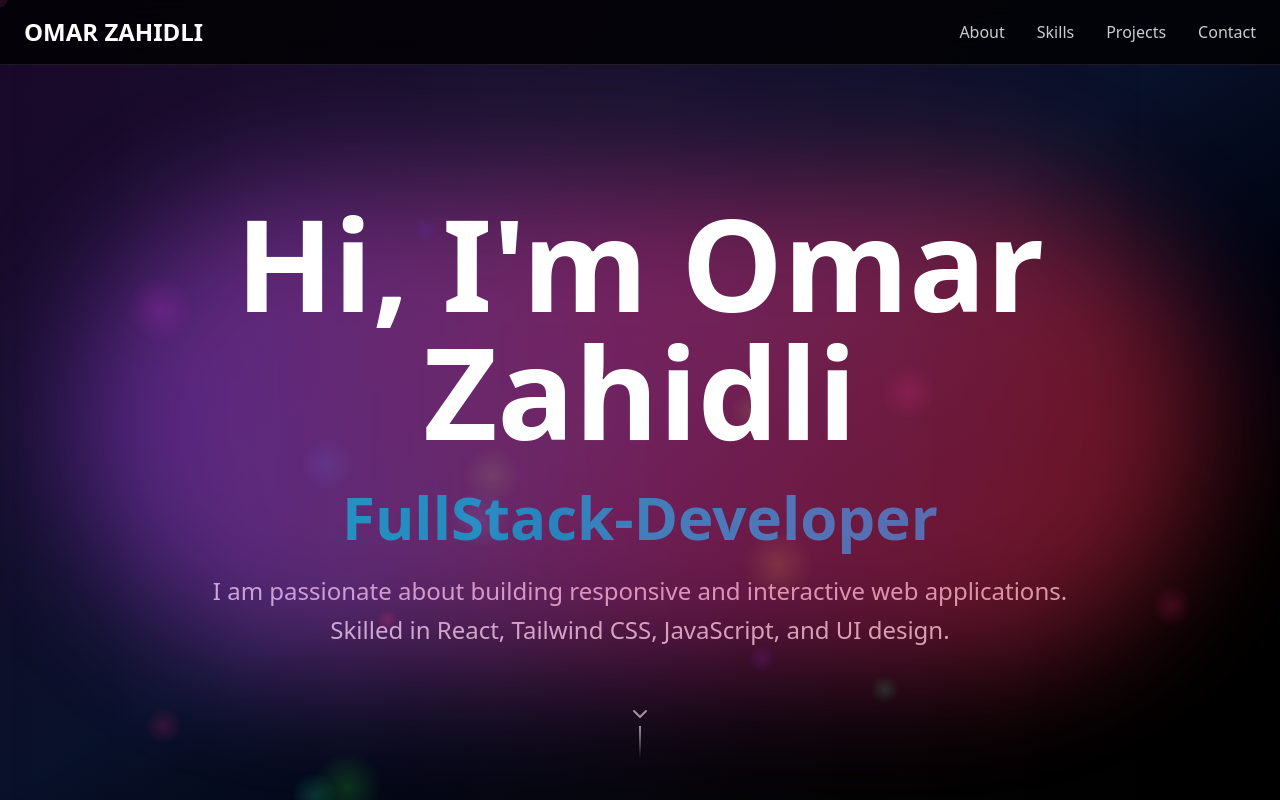
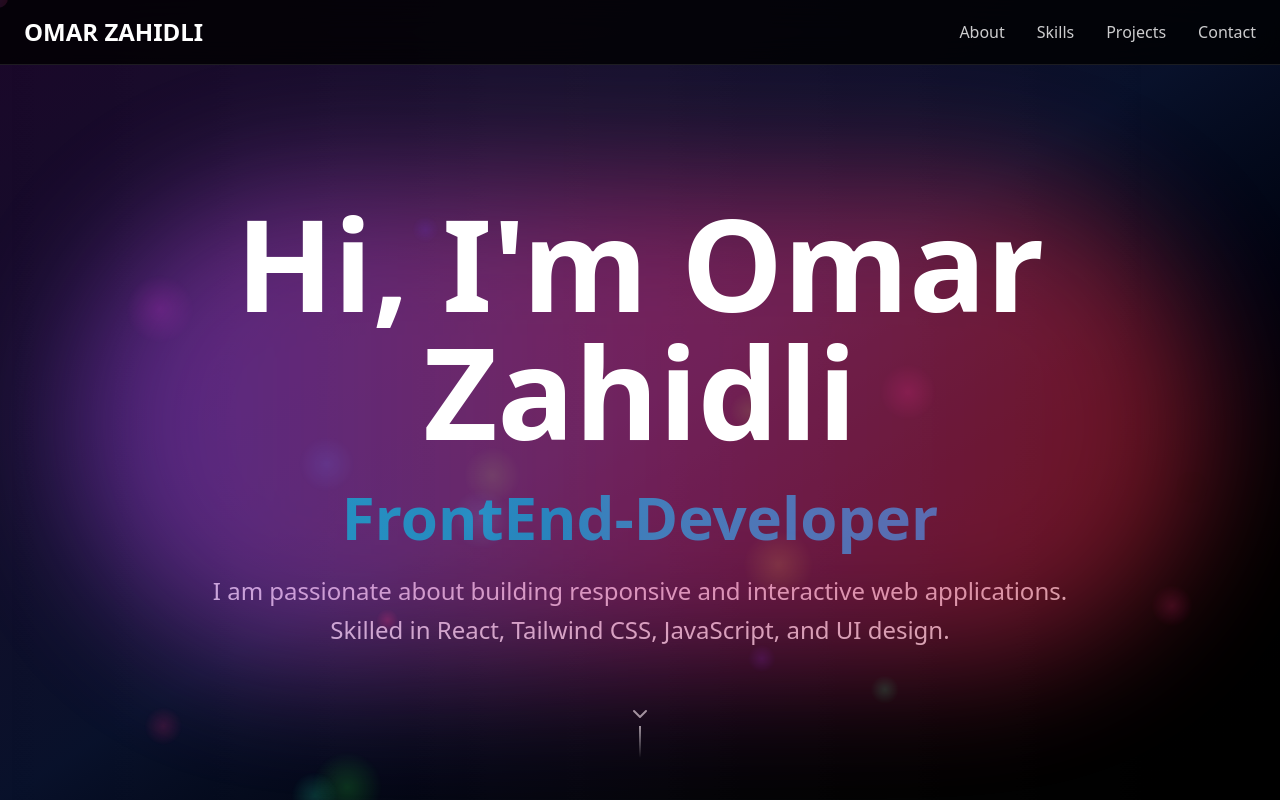
Before and after one commit to omarzahidli/omar-portfolio, a React (Vite) app: page /main in a window 1280 px wide. Shown: the top 800 px of the page. Built offline with nearby package versions, Linux system fonts and the light colour scheme.

Commit message:
Change title

```diff
--- a/src/components/Portfolio.jsx
+++ b/src/components/Portfolio.jsx
@@ -230,7 +230,7 @@ const Portfolio = () => {
             </GlitchText>
             <div className="text-4xl md:text-6xl font-bold mb-6 relative">
               <span className="bg-gradient-to-r from-cyan-400 to-blue-400 bg-clip-text text-transparent animate-pulse">
-                FullStack-Developer
+                FrontEnd-Developer
               </span>
               <div className="absolute -top-2 -right-2 w-4 h-4 bg-green-500 rounded-full animate-ping" />
             </div>
```
